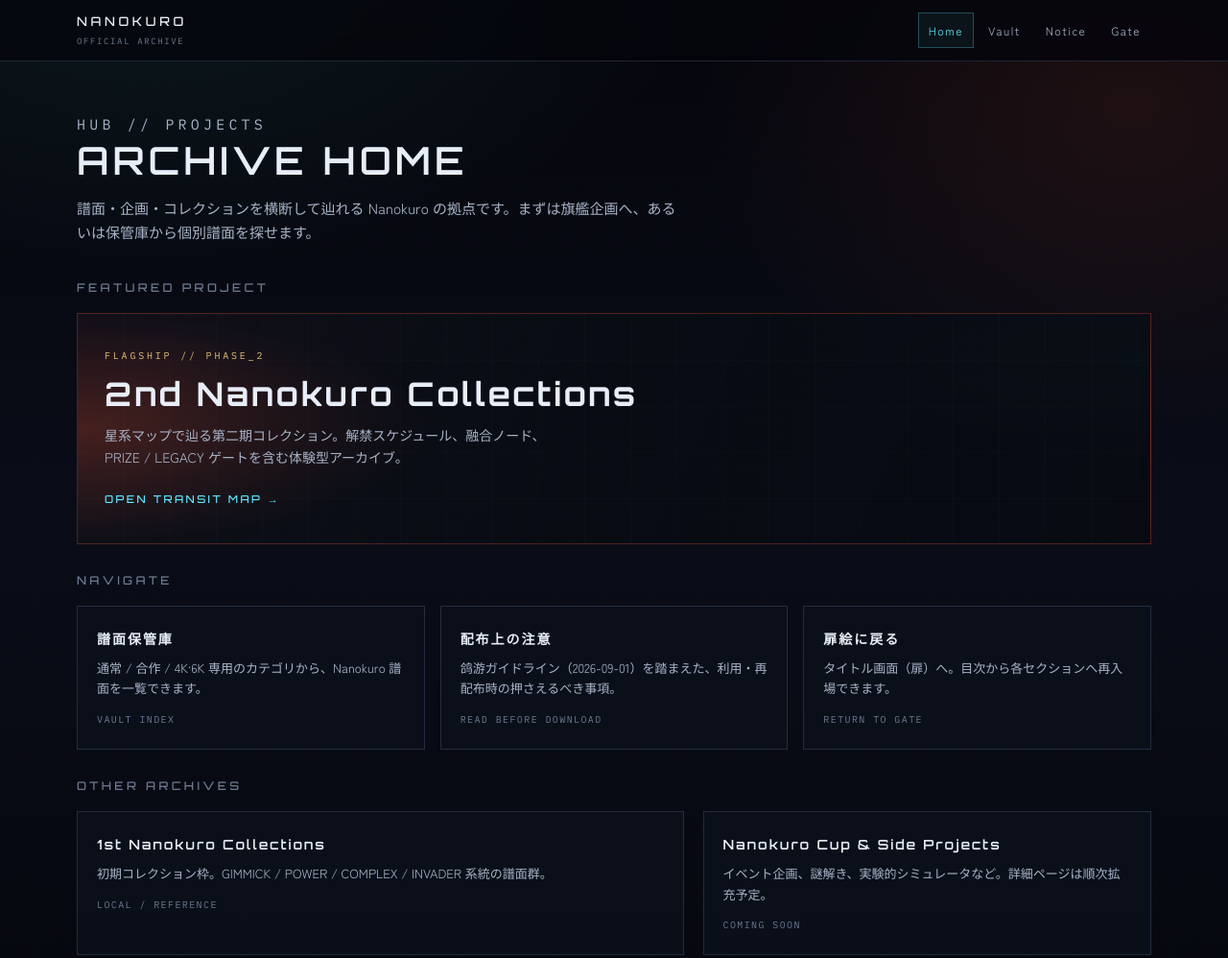
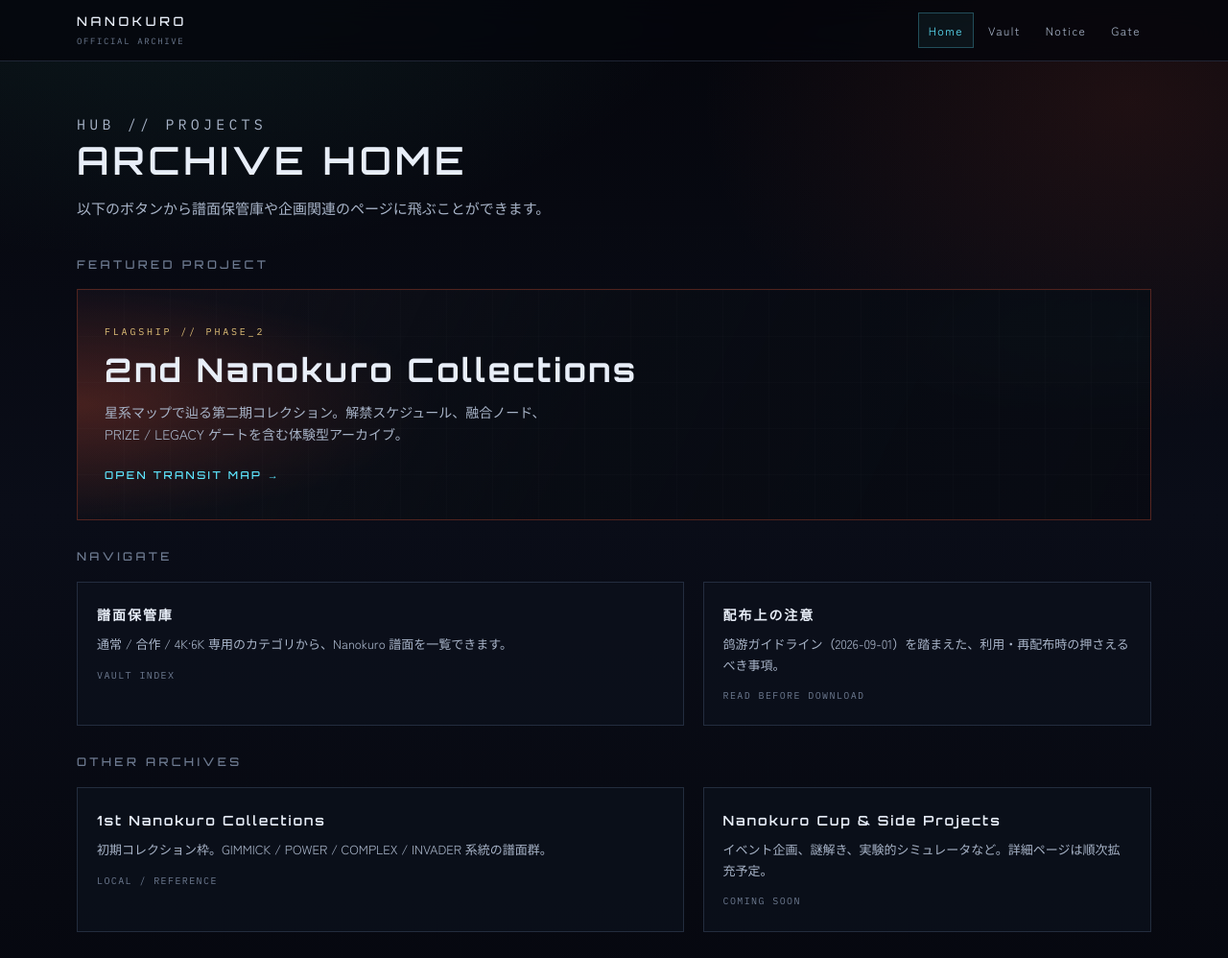
Before and after one commit to threebansenji333/nanokuro-official, a website: page home.html in a window 1280 px wide. Shown: the top 998 px of the page at 96% size. Drawn offline with Linux system fonts and the light colour scheme.

Commit message:
Tighten door and home copy; drop gate return and TOC map entry.

```diff
--- a/home.html
+++ b/home.html
@@ -36,7 +36,7 @@
       <header class="page-hero">
         <p class="page-hero__eyebrow">HUB // PROJECTS</p>
         <h1>ARCHIVE HOME</h1>
-        <p>譜面・企画・コレクションを横断して辿れる Nanokuro の拠点です。まずは旗艦企画へ、あるいは保管庫から個別譜面を探せます。</p>
+        <p>以下のボタンから譜面保管庫や企画関連のページに飛ぶことができます。</p>
       </header>
 
       <h2 class="section-title">FEATURED PROJECT</h2>
@@ -52,7 +52,7 @@
       <div style="height: 28px;"></div>
 
       <h2 class="section-title">NAVIGATE</h2>
-      <div class="grid-3">
+      <div class="grid-2">
         <a class="card" href="vault.html">
           <h3>譜面保管庫</h3>
           <p>通常 / 合作 / 4K·6K 専用のカテゴリから、Nanokuro 譜面を一覧できます。</p>
@@ -62,11 +62,6 @@
           <h3>配布上の注意</h3>
           <p>鸽游ガイドライン（2026-09-01）を踏まえた、利用・再配布時の押さえるべき事項。</p>
           <div class="meta">READ BEFORE DOWNLOAD</div>
-        </a>
-        <a class="card" href="index.html">
-          <h3>扉絵に戻る</h3>
-          <p>タイトル画面（扉）へ。目次から各セクションへ再入場できます。</p>
-          <div class="meta">RETURN TO GATE</div>
         </a>
       </div>
 
```
Also changed, not shown: Before Running a Task/AI, Read Me.txt (+8 -0 lines), index.html (+1 -9 lines).
